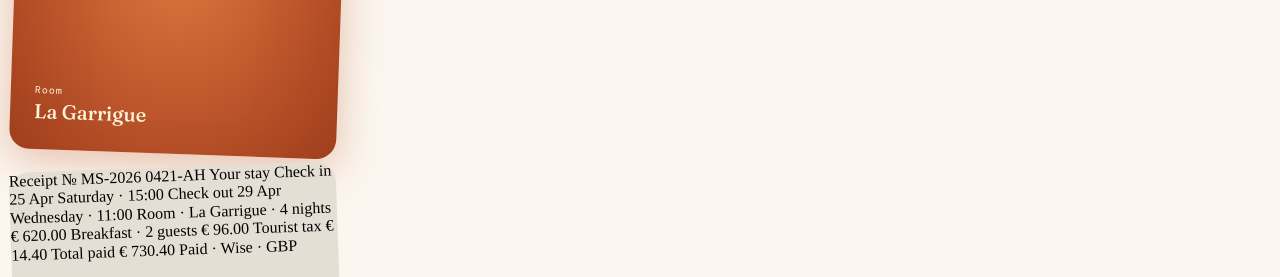
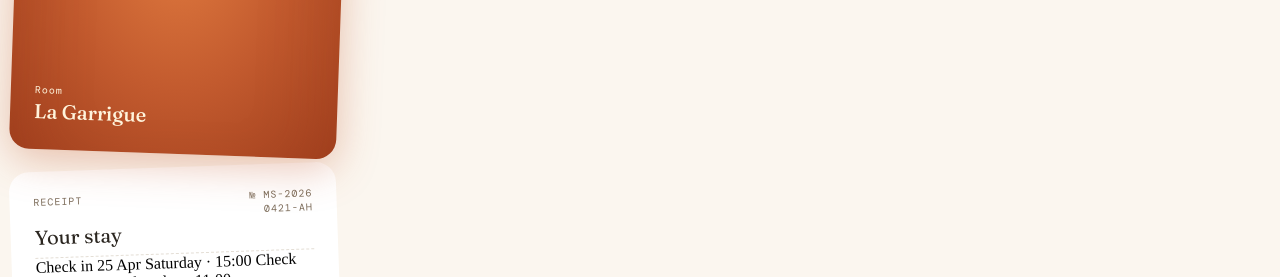
Before and after one commit to txubi/FEM-hotel-confirmation, a plain HTML site: page index.html in a window 1280 px wide. Shown: the part 523-800 px from the top of the page. Drawn offline with nearby package versions, Linux system fonts and the light colour scheme; a web font is replaced by a local one.

Commit message:
finished the title section of the stay card

```diff
--- a/index.html
+++ b/index.html
@@ -115,7 +115,7 @@
         <!-- Booking cards start -->
         <div class="booking-cards">
           <!-- Note from host card -->
-          <div class="host-card booking-card-template">
+          <div class="host-card h-card">
             <div class="host-wrapper">
               <div class="host-title">
                 <p class="text-preset-10">Welcome Card</p>
@@ -140,10 +140,18 @@
           <!-- Receipt card -->
           <div class="receipt-card host-card">
             <div class="reciept-wrapper">
-              Receipt № MS-2026 0421-AH Your stay Check in 25 Apr Saturday ·
-              15:00 Check out 29 Apr Wednesday · 11:00 Room · La Garrigue · 4
-              nights € 620.00 Breakfast · 2 guests € 96.00 Tourist tax € 14.40
-              Total paid € 730.40 Paid · Wise · GBP
+              <div class="receipt-title">
+                <span class="text-preset-10">Receipt</span>
+                <span class="text-preset-10"> № MS-2026 </span>
+                <span class="wtf text-preset-10">0421-AH</span>
+                <p class="text-preset-4">Your stay</p>
+              </div>
+              <div class="check">
+                Check in 25 Apr Saturday · 15:00 Check out 29 Apr Wednesday ·
+                11:00
+              </div>
+              Room · La Garrigue · 4 nights € 620.00 Breakfast · 2 guests €
+              96.00 Tourist tax € 14.40 Total paid € 730.40 Paid · Wise · GBP
               <!-- Barcode image -->
             </div>
           </div>
--- a/style/style.css
+++ b/style/style.css
@@ -452,7 +452,8 @@ header .custom-button:last-child {
   box-shadow: 0px 0px 1 rgba(255, 244, 220) inset;
   transform: rotate(2deg);
 }
-.host-wrapper {
+.host-wrapper,
+.reciept-wrapper {
   padding: 24px;
   height: 100%;
   display: flex;
@@ -492,8 +493,33 @@ header .custom-button:last-child {
   align-content: flex-end;
 }
 .receipt-card {
-  background-color: var(--neutral400);
+  background-color: var(--neutral0);
   background-image: none;
   box-shadow: none;
   transform: rotate(-2deg) translateY(-10px);
 }
+.h-card {
+  z-index: 10;
+}
+.receipt-title {
+  display: flex;
+  justify-content: space-between;
+  flex-wrap: wrap;
+  color: var(--neutral600);
+  border-bottom: 1px var(--neutral400) dashed;
+}
+.receipt-title:first-child {
+  text-transform: uppercase;
+}
+
+.receipt-title p {
+  color: var(--neutral900);
+  text-transform: none;
+  font-weight: 400;
+  padding-bottom: 6px;
+}
+.wtf {
+  justify-items: flex-end;
+  flex-basis: 100%;
+  text-align: right;
+}
```
